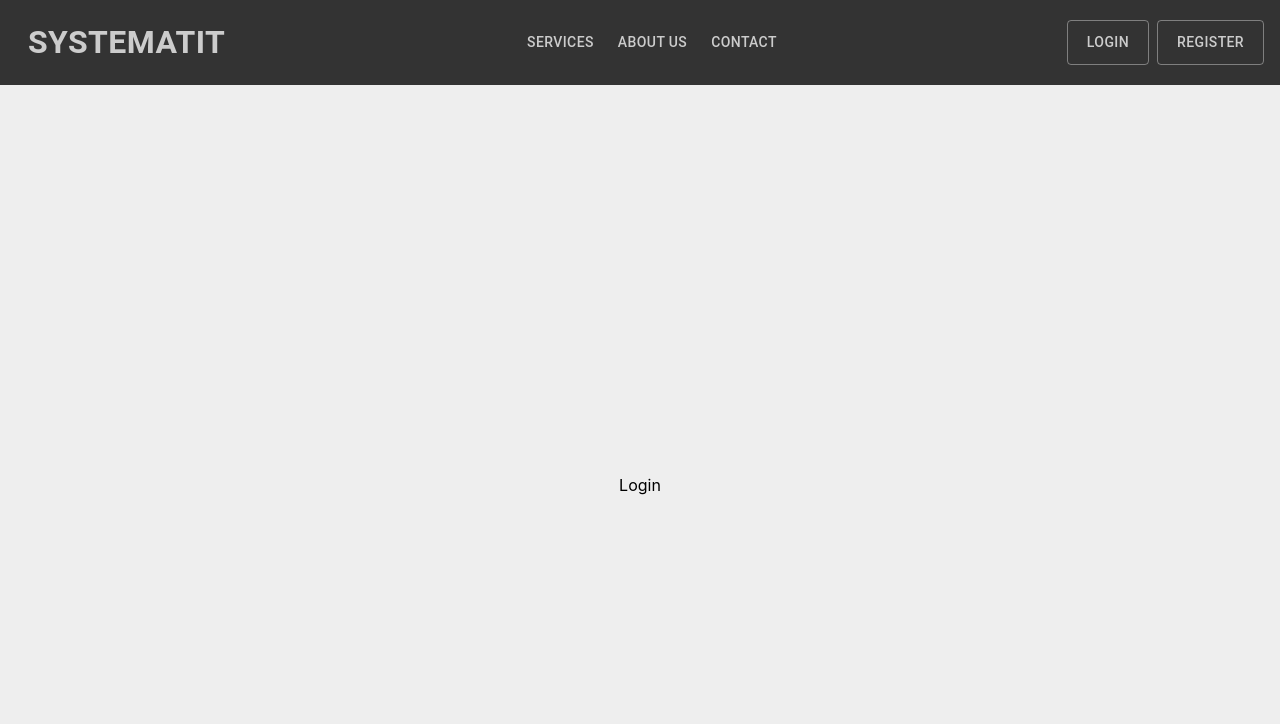
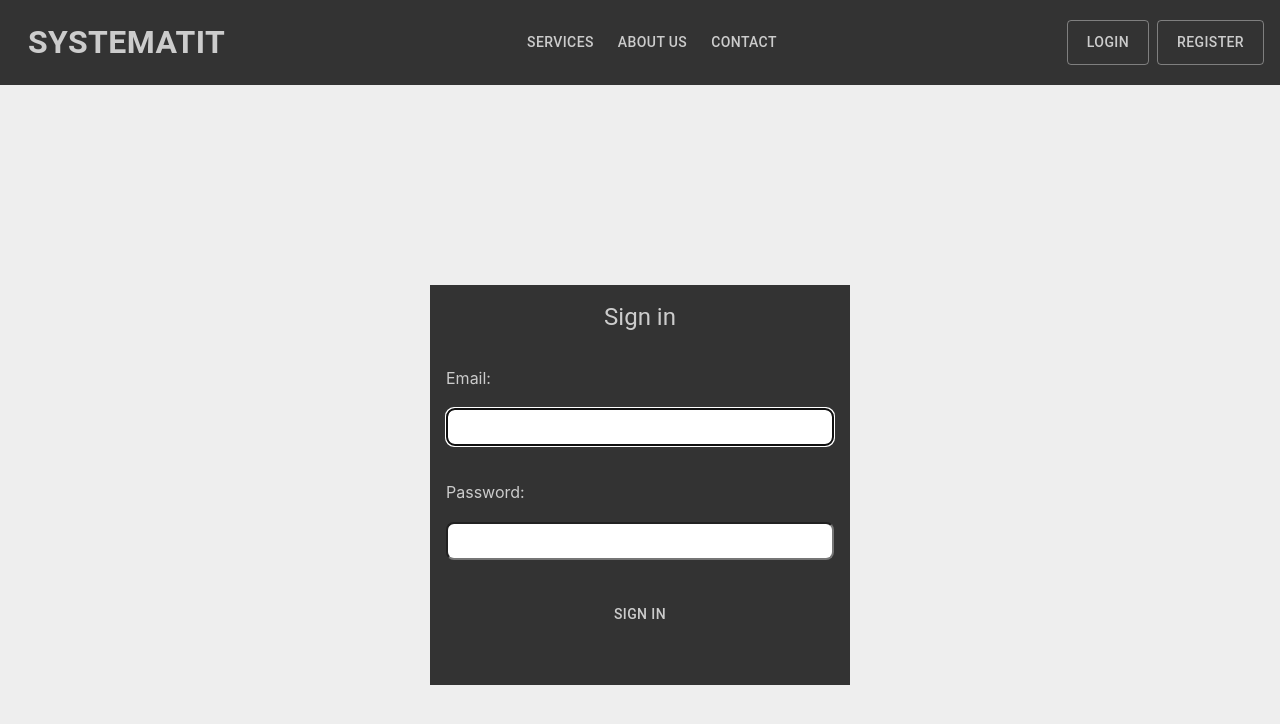
Before and after one commit to 23643studentdorset/systematitFrontEnd, a React (Create React App) app: page /login in a window 1280 px wide. Shown: the top 724 px of the page. Built offline with nearby package versions, Linux system fonts and the light colour scheme.

Commit message:
login working

```diff
--- a/package.json
+++ b/package.json
@@ -10,6 +10,7 @@
     "@testing-library/jest-dom": "^5.16.5",
     "@testing-library/react": "^13.4.0",
     "@testing-library/user-event": "^13.5.0",
+    "axios": "^1.2.5",
     "react": "^18.2.0",
     "react-dom": "^18.2.0",
     "react-router-dom": "^6.7.0",
--- /dev/null
+++ b/src/Api/axios.js
@@ -0,0 +1,5 @@
+import axios from 'axios';
+
+export default axios.create({
+    baseURL: 'https://localhost:7045/',
+});
--- a/src/App.js
+++ b/src/App.js
@@ -4,13 +4,13 @@ import Contact from './App/Components/Pages/Contact';
 import Home from './App/Components/Pages/Home';
 import {Route, Routes} from 'react-router-dom';
 import { createTheme, ThemeProvider } from '@mui/material';
-import ProtectedRoutes from './App/Components/Pages/ProtectedRoutes/ProtectedRoutes';
 import UserView from './App/Components/Pages/ProtectedRoutes/UserView';
 import NotFound from './App/errors/NotFound';
 import Login from './App/Components/Login/Login';
 import Register from './App/Components/Register/Register'
 import Services from './App/Components/Pages/Services';
-
+import Layout from './App/Components/Pages/Layout';
+import RequiredAuth from './App/Components/Pages/ProtectedRoutes/RequiredAuth';
 
 const theme = createTheme({
   palette: {
@@ -25,8 +25,11 @@ const theme = createTheme({
     },
     textDark:{
       main: '#333333',
-    }
-  },
+    },
+    errorBackground:{
+      main: '#ff0000',
+    },
+  }
 });
 function App() {
     return (
@@ -34,16 +37,25 @@ function App() {
         <NavBarNotLogedIn />
         <div className="container">
           <Routes>
-            <Route exact path ="/" element={<Home />}/>
-            <Route exact path="/about" element={<About />} />
-            <Route exact path="/contact" element={<Contact />} />
-            <Route exact path="/services" element={<Services />} />
-            <Route exact path="/login" element={<Login />} />
-            <Route exact path="/register" element={<Register />} />
-            <Route path="*" element={<NotFound />}/>
-            <Route element={<ProtectedRoutes />}>
-              <Route exact path="/userview" element={<UserView />} />
+            <Route path= "/" element={<Layout />}>
+              <Route exact path="about" element={<About />} />
+              <Route exact path="contact" element={<Contact />} />
+              <Route exact path="services" element={<Services />} />
+              <Route exact path="login" element={<Login />} />
+              <Route exact path="register" element={<Register />} />
+
+              <Route path="*" element={<NotFound />}/>
+
+
+
+              <Route element={<RequiredAuth />}>
+                  <Route exact path="userview" element={<UserView />} />
+              </Route>
+
+
+
             </Route>
+
           </Routes>
         </div>
       </ThemeProvider>
--- a/src/App/Components/Login/Login.js
+++ b/src/App/Components/Login/Login.js
@@ -1,17 +1,98 @@
-import React from 'react'
-import { useRef,useState, useEffect } from 'react'
+import React from 'react';
+import { useRef, useState, useEffect } from 'react';
+import { Box, Typography, Button } from '@mui/material';
+import axios from '../../../Api/axios';
+import useAuth from '../../../hooks/useAuth';
+import { Link, useNavigate, useLocation } from 'react-router-dom';
 
-function Login() {
-    const userRef = useRef();
-    const errRef = useRef();
+const LOGIN_URL = "/api/Auth";
 
-    const [user, setUser] = useState("");
-    const [password, setPassword] = useState("");
-    const [errMsg, setErrMsg] = useState("");
+const Login = () => {
+  const {setAuth} = useAuth();
 
+  const navigate = useNavigate();
+  const location = useLocation();
+  const from = location.state?.from?.pathname || "/UserView";
+
+  const emailRef = useRef();
+  const errorRef = useRef();
+
+  const [email, setEmail] = useState("");
+  const [password, setPassword] = useState("");
+  const [errMsg, setErrMsg] = useState("");
+
+  useEffect(() => {
+    emailRef.current.focus();
+  }, [])
+
+  useEffect(() => {
+    setErrMsg("");
+  }, [email, password])
+
+  const handleSubmit = async (e) => {
+    e.preventDefault();
+    try{
+      const response = await axios.post(LOGIN_URL, JSON.stringify({email, password}),
+        {
+        headers: {'Content-Type': 'application/json', 'Access-Control-Allow-Origin':'https://localhost:3000'}
+        }
+      );
+      //console.log(JSON.stringify(response?.data));
+      setAuth(response.data);
+      const accessToken = response?.data?.token;
+      console.log(accessToken)
+      setAuth({accessToken});
+      setEmail("");
+      setPassword("");
+      navigate(from, {replace: true});
+    }
+    catch(err) {
+      if (!err?.response){
+        setErrMsg("No server response");
+      }else if (err.response?.status === 400){
+        setErrMsg("Missing or invalid email or password");
+      }else if (err.response?.status === 401){
+        setErrMsg("Unauthorized");
+      } else {
+        setErrMsg("Unknown error");
+      }
+        errorRef.current.focus();
+    }
+  }
 
   return (
-    <div>Login</div>
+      <Box m={10} sx={{ width: 500, backgroundColor: 'textDark', alignItems:"center"}}>
+        <Typography sx={{color:"errorBackground", textAlign:"center"}} variant="h5"><p ref={errorRef} className={errMsg ? "errMsg" :
+                        "offscreen"} aria-live="assertive">{errMsg}</p></Typography>
+        <section>
+        <Typography sx={{textAlign:"center"}} variant="h5">Sign in</Typography>
+        <form>
+          <label htmlFor="email">Email:</label>
+          <input
+            type="text"
+            id="email"
+            ref={emailRef}
+            autoComplete="on"
+            onChange={(e) => setEmail(e.target.value)}
+            value={email}
+            required
+          />
+          <label htmlFor="password">Password:</label>
+          <input
+            type="password"
+            id="password"
+            onChange={(e) => setPassword(e.target.value)}
+            value={password}
+            required
+          />
+          <Box marginTop={2} sx={{alignItems: 'center', textAlign:"center"}}>
+            <Button size="medium" color="textLight" onClick={handleSubmit}>Sign In</Button>
+          </Box>
+
+        </form>
+        </section>
+      </Box>
+
   )
 }
 
--- /dev/null
+++ b/src/App/Components/Pages/Layout.js
@@ -0,0 +1,11 @@
+import { Outlet } from "react-router-dom";
+
+const Layout = () => {
+    return (
+        <main className="container">
+            <Outlet />
+        </main>
+    )
+}
+
+export default Layout;
--- /dev/null
+++ b/src/App/Components/Pages/ProtectedRoutes/RequiredAuth.js
@@ -0,0 +1,14 @@
+import { useLocation, Outlet, Navigate } from "react-router-dom";
+import useAuth from '../../../../hooks/useAuth';
+
+const RequiredAuth = () => {
+    const {auth} = useAuth();
+    const location = useLocation();
+    return (
+        auth?.accessToken
+        ? <Outlet/>
+        : <Navigate to ="/login" state={{from: location}} replace/>
+    )
+};
+
+export default RequiredAuth;
--- a/src/App/Components/Register/Register.js
+++ b/src/App/Components/Register/Register.js
@@ -2,6 +2,7 @@ import { useRef, useState, useEffect } from "react";
 import ErrorOutlineIcon from '@mui/icons-material/ErrorOutline';
 import CheckOutlinedIcon from '@mui/icons-material/CheckOutlined';
 import { Button, Box, Typography } from "@mui/material";
+import axios from "../../../Api/axios";
 
 const EMAIL_REGEX = /^[a-z0-9._%+-]+@[a-z0-9.-]+.[a-z]{2,4}$/;
 const PASSWORD_REGEX = /^(?=.*[a-z])(?=.*[A-Z])(?=.*[0-9])(?=.*[!@#$%]).{8,24}$/;
@@ -9,6 +10,7 @@ const NAME_REGEX = /^[a-zA-Z]+$/;
 const ADDRESS_REGEX = /^[a-zA-Z0-9\s,'-]+$/;
 const DOB_REGEX = /^(0[1-9]|[12][0-9]|3[01])[/](0[1-9]|1[012])[/](19|20)\d\d$/;
 const MOBILE_REGEX = /^[0-9]+$/;
+const REGISTER_URL = "/api/User"
 
 
 
@@ -126,15 +128,43 @@ const Register = () => {
             setErrMsg("One of the parameters is invalid");
             return;
         }
-        console.log("success");
+        try {
+
+            const response = await axios.post(REGISTER_URL, JSON.stringify({firstName, lastName, email, mobile, address, company, dob, password}),
+            {
+                headers: {'Content-Type': 'application/json', 'Access-Control-Allow-Origin':'https://localhost:3000'}
+            });
+            console.log(response.data);
+            console.log(response);
             setSuccess(true);
+
+            //post();
+        } catch (error) {
+            //setSuccess(true);
+            if (!error?.response){
+                setErrMsg("No server response");
+            }else if (error.response?.status === 409){
+                setErrMsg("Email already exists");
+            }else {
+                setErrMsg("Registration failed");
+            }
+            errorRef.current.focus();
+        }
     }
 
     return(
-        <Box m={10} sx={{ width: 500, height: 500, backgroundColor: 'textDark', color:"textLight"}}>
+        <Box m={10} sx={{ width: 500, backgroundColor: 'textDark', color:"textLight", alignItems:"center"}}>
+            <Typography sx={{textAlign:"center"}} variant="h5"><p ref={errorRef} className={errMsg ? "errMsg" :
+                        "offscreen"} aria-live="assertive">{errMsg}</p></Typography>
+                {success ?(
                     <section>
-                <p ref={errorRef} className={errMsg ? "errMsg" :
-                    "offscreen"} aria-live="assertive">{errMsg}</p>
+                        <h1>Success!</h1>
+                        <p>
+                            <a href= "http://localhost:3000/login">Sign In</a>
+                        </p>
+                    </section>
+                ) : (
+                <section>
                     <Typography sx={{textAlign:"center"}} variant="h5">Register</Typography>
                     <form>
                         <label htmlFor="FirstName">
@@ -364,10 +394,15 @@ const Register = () => {
                             <ErrorOutlineIcon />Passwords must match
                         </p>
                         <Box marginTop={2} sx={{alignItems: 'center', textAlign:"center"}}>
-                        <Button size="medium" color="textLight" disabled={(!validEmail || !validPassword || !validMatch) ? true : false} onClick={handleSubmit}>Register</Button>
+                            <Button size="medium" color="textLight" disabled=
+                                {(!validEmail || !validPassword || !validMatch
+                                || !validFirstName || !validLastName || !validAddress
+                                || !validDob || !validMobile || !validCompany)? true : false}
+                                onClick={handleSubmit}>Register</Button>
                         </Box>
                     </form>
                 </section>
+                )}
         </Box>
     );
 }
--- /dev/null
+++ b/src/context/AuthProvider.js
@@ -0,0 +1,15 @@
+import {createContext, useState} from 'react';
+
+const AuthContext = createContext({});
+
+export const AuthProvider = ({children}) => {
+    const [auth, setAuth] = useState({});
+
+    return (
+        <AuthContext.Provider value={{auth, setAuth}}>
+            {children}
+        </AuthContext.Provider>
+    )
+}
+
+export default AuthContext;
--- /dev/null
+++ b/src/hooks/useAuth.js
@@ -0,0 +1,8 @@
+import { useContext } from "react";
+import AuthContext from "../context/AuthProvider";
+
+const useAuth = () => {
+    return useContext(AuthContext);
+}
+
+export default useAuth;
--- a/src/index.css
+++ b/src/index.css
@@ -68,6 +68,8 @@ section {
   display: flex;
   flex-direction: column;
   justify-content: flex-start;
+  margin-left: auto;
+  margin-right: auto;
   padding: 1rem;
   background-color: #333333;
   color: #CCCCCC;
```
Also changed, not shown: src/App/Components/Pages/ProtectedRoutes/ProtectedRoutes.js (deleted, +0 -16 lines), src/index.js (+7 -2 lines), 1 other file (tests, documents, lock files or other folders). Lines whose indentation alone changed are shown as unchanged.
